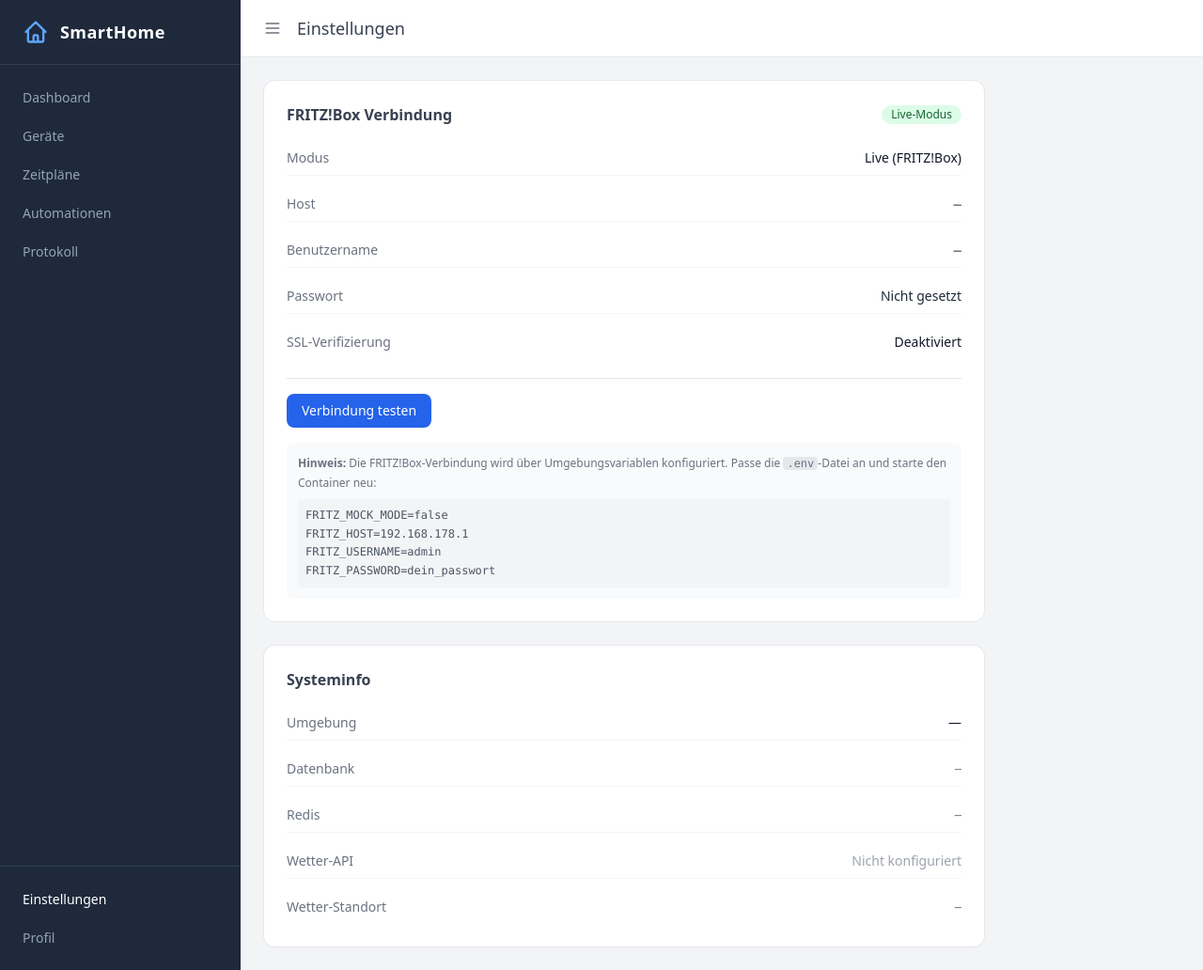
After one commit to baronblk/smart-home-app, a FastAPI app: template app/templates/settings/index.html in a window 1280 px wide. The commit adds this page. Shown: the whole page at 94% size. Run offline with FastAPI, Linux system fonts and the light colour scheme; the template is opened without the code that fills it, so the values that code supplies are empty; some libraries are stand-ins or nearby versions.

Commit message:
feat(settings): add admin settings page with FRITZ!Box config and connection test
- New /settings page showing provider config, system info, connection test
- API: GET /api/v1/settings/provider, POST /api/v1/settings/provider/test,
  GET /api/v1/settings/system (admin-only)
- Sidebar now shows Einstellungen and Profil links separately
- Connection test discovers devices via active provider and reports count
- Configuration hint explains .env-based setup for FRITZ!Box credentials

```diff
--- a/app/api/v1/__init__.py
+++ b/app/api/v1/__init__.py
@@ -9,6 +9,7 @@ from app.api.v1.auth import router as auth_router
 from app.api.v1.automations import router as automations_router
 from app.api.v1.devices import router as devices_router
 from app.api.v1.schedules import router as schedules_router
+from app.api.v1.settings import router as settings_router
 from app.api.v1.users import router as users_router
 from app.api.v1.weather import router as weather_router
 
@@ -19,4 +20,5 @@ router.include_router(devices_router, prefix="/devices", tags=["devices"])
 router.include_router(schedules_router, prefix="/schedules", tags=["schedules"])
 router.include_router(automations_router, prefix="/automations", tags=["automations"])
 router.include_router(audit_router, prefix="/audit", tags=["audit"])
+router.include_router(settings_router, prefix="/settings", tags=["settings"])
 router.include_router(weather_router, prefix="/weather", tags=["weather"])
--- a/app/api/v1/pages.py
+++ b/app/api/v1/pages.py
@@ -41,3 +41,8 @@ async def login_page(request: Request) -> HTMLResponse:
 @router.get("/profile", response_class=HTMLResponse)
 async def profile_page(request: Request) -> HTMLResponse:
     return templates.TemplateResponse("auth/profile.html", {"request": request})
+
+
+@router.get("/settings", response_class=HTMLResponse)
+async def settings_page(request: Request) -> HTMLResponse:
+    return templates.TemplateResponse("settings/index.html", {"request": request})
--- a/app/templates/base.html
+++ b/app/templates/base.html
@@ -57,10 +57,13 @@
                 </a>
             </nav>
 
-            <!-- User info -->
-            <div class="px-4 py-4 border-t border-slate-700 text-sm text-slate-400">
-                <a href="/profile" class="hover:text-white transition-colors">
-                    Profil &amp; Einstellungen
+            <!-- Admin & User links -->
+            <div class="px-3 py-4 border-t border-slate-700 space-y-1">
+                <a href="/settings" class="nav-link {% if '/settings' in request.url.path %}nav-link-active{% endif %}">
+                    Einstellungen
+                </a>
+                <a href="/profile" class="nav-link {% if '/profile' in request.url.path %}nav-link-active{% endif %}">
+                    Profil
                 </a>
             </div>
         </aside>
--- /dev/null
+++ b/app/templates/settings/index.html
@@ -0,0 +1,163 @@
+{% extends "base.html" %}
+
+{% block title %}Einstellungen — smart-home-app{% endblock %}
+{% block page_title %}Einstellungen{% endblock %}
+
+{% block content %}
+
+<div class="max-w-3xl space-y-6" x-data="settingsPage()">
+
+    <!-- FRITZ!Box Provider Configuration -->
+    <div class="bg-white rounded-xl border border-gray-200 p-6">
+        <div class="flex items-center justify-between mb-4">
+            <h2 class="text-base font-semibold text-gray-700">FRITZ!Box Verbindung</h2>
+            <span x-show="provider.fritz_mock_mode"
+                  class="inline-flex items-center px-2.5 py-0.5 rounded-full text-xs font-medium bg-yellow-100 text-yellow-800">
+                Mock-Modus
+            </span>
+            <span x-show="!provider.fritz_mock_mode"
+                  class="inline-flex items-center px-2.5 py-0.5 rounded-full text-xs font-medium bg-green-100 text-green-800">
+                Live-Modus
+            </span>
+        </div>
+
+        <div class="space-y-3 text-sm">
+            <div class="flex justify-between items-center py-2 border-b border-gray-100">
+                <span class="text-gray-500">Modus</span>
+                <span class="font-medium" x-text="provider.fritz_mock_mode ? 'Mock (Simulation)' : 'Live (FRITZ!Box)'"></span>
+            </div>
+            <div class="flex justify-between items-center py-2 border-b border-gray-100">
+                <span class="text-gray-500">Host</span>
+                <span class="font-mono text-gray-800" x-text="provider.fritz_host || '—'"></span>
+            </div>
+            <div class="flex justify-between items-center py-2 border-b border-gray-100">
+                <span class="text-gray-500">Benutzername</span>
+                <span class="font-mono text-gray-800" x-text="provider.fritz_username || '—'"></span>
+            </div>
+            <div class="flex justify-between items-center py-2 border-b border-gray-100">
+                <span class="text-gray-500">Passwort</span>
+                <span class="text-gray-800" x-text="provider.fritz_password_set ? '••••••••' : 'Nicht gesetzt'"></span>
+            </div>
+            <div class="flex justify-between items-center py-2">
+                <span class="text-gray-500">SSL-Verifizierung</span>
+                <span class="font-medium" x-text="provider.fritz_ssl_verify ? 'Aktiv' : 'Deaktiviert'"></span>
+            </div>
+        </div>
+
+        <!-- Connection test -->
+        <div class="mt-5 pt-4 border-t border-gray-200">
+            <button @click="testConnection()"
+                    :disabled="testing"
+                    class="bg-blue-600 hover:bg-blue-700 disabled:bg-blue-400 text-white text-sm font-medium px-4 py-2 rounded-lg inline-flex items-center gap-2">
+                <svg x-show="testing" class="animate-spin h-4 w-4" fill="none" viewBox="0 0 24 24">
+                    <circle class="opacity-25" cx="12" cy="12" r="10" stroke="currentColor" stroke-width="4"></circle>
+                    <path class="opacity-75" fill="currentColor" d="M4 12a8 8 0 018-8v4a4 4 0 00-4 4H4z"></path>
+                </svg>
+                <span x-text="testing ? 'Teste...' : 'Verbindung testen'"></span>
+            </button>
+
+            <!-- Test result -->
+            <div x-show="testResult" x-transition class="mt-3">
+                <div :class="testResult?.success
+                    ? 'bg-green-50 border-green-200 text-green-700'
+                    : 'bg-red-50 border-red-200 text-red-700'"
+                     class="px-4 py-3 rounded-lg border text-sm">
+                    <span x-text="testResult?.message"></span>
+                    <template x-if="testResult?.device_count !== null && testResult?.device_count !== undefined">
+                        <span class="font-semibold" x-text="' (' + testResult.device_count + ' Geräte)'"></span>
+                    </template>
+                </div>
+            </div>
+        </div>
+
+        <!-- Configuration hint -->
+        <div class="mt-4 p-3 bg-gray-50 rounded-lg text-xs text-gray-500 leading-relaxed">
+            <strong>Hinweis:</strong> Die FRITZ!Box-Verbindung wird über Umgebungsvariablen konfiguriert.
+            Passe die <code class="bg-gray-200 px-1 rounded">.env</code>-Datei an und starte den Container neu:
+            <div class="mt-2 font-mono bg-gray-100 p-2 rounded text-gray-600 select-all">
+                FRITZ_MOCK_MODE=false<br>
+                FRITZ_HOST=192.168.178.1<br>
+                FRITZ_USERNAME=admin<br>
+                FRITZ_PASSWORD=dein_passwort
+            </div>
+        </div>
+    </div>
+
+    <!-- System Information -->
+    <div class="bg-white rounded-xl border border-gray-200 p-6">
+        <h2 class="text-base font-semibold text-gray-700 mb-4">Systeminfo</h2>
+        <div class="space-y-3 text-sm">
+            <div class="flex justify-between items-center py-2 border-b border-gray-100">
+                <span class="text-gray-500">Umgebung</span>
+                <span class="font-medium capitalize" x-text="system.environment || '—'"></span>
+            </div>
+            <div class="flex justify-between items-center py-2 border-b border-gray-100">
+                <span class="text-gray-500">Datenbank</span>
+                <span class="font-mono text-xs text-gray-600 truncate max-w-xs" x-text="system.database_url_masked || '—'"></span>
+            </div>
+            <div class="flex justify-between items-center py-2 border-b border-gray-100">
+                <span class="text-gray-500">Redis</span>
+                <span class="font-mono text-xs text-gray-600" x-text="system.redis_url || '—'"></span>
+            </div>
+            <div class="flex justify-between items-center py-2 border-b border-gray-100">
+                <span class="text-gray-500">Wetter-API</span>
+                <span x-text="system.weather_api_configured ? 'Konfiguriert' : 'Nicht konfiguriert'"
+                      :class="system.weather_api_configured ? 'text-green-600' : 'text-gray-400'"></span>
+            </div>
+            <div class="flex justify-between items-center py-2">
+                <span class="text-gray-500">Wetter-Standort</span>
+                <span class="font-mono text-xs text-gray-600" x-text="system.weather_location || '—'"></span>
+            </div>
+        </div>
+    </div>
+
+</div>
+
+{% endblock %}
+
+{% block scripts %}
+<script>
+function settingsPage() {
+    return {
+        provider: {},
+        system: {},
+        testing: false,
+        testResult: null,
+
+        async init() {
+            const token = localStorage.getItem("access_token") || "";
+            const headers = { Authorization: `Bearer ${token}` };
+
+            const [providerResp, systemResp] = await Promise.all([
+                fetch("/api/v1/settings/provider", { headers }),
+                fetch("/api/v1/settings/system", { headers }),
+            ]);
+
+            if (providerResp.ok) this.provider = await providerResp.json();
+            if (systemResp.ok) this.system = await systemResp.json();
+        },
+
+        async testConnection() {
+            this.testing = true;
+            this.testResult = null;
+            try {
+                const token = localStorage.getItem("access_token") || "";
+                const resp = await fetch("/api/v1/settings/provider/test", {
+                    method: "POST",
+                    headers: { Authorization: `Bearer ${token}` },
+                });
+                if (resp.ok) {
+                    this.testResult = await resp.json();
+                } else {
+                    this.testResult = { success: false, message: "API-Fehler: " + resp.status };
+                }
+            } catch (err) {
+                this.testResult = { success: false, message: "Netzwerkfehler: " + err.message };
+            } finally {
+                this.testing = false;
+            }
+        },
+    };
+}
+</script>
+{% endblock %}
```
Also changed, not shown: app/api/v1/settings.py (added, +129 -0 lines), CHANGELOG.md.
